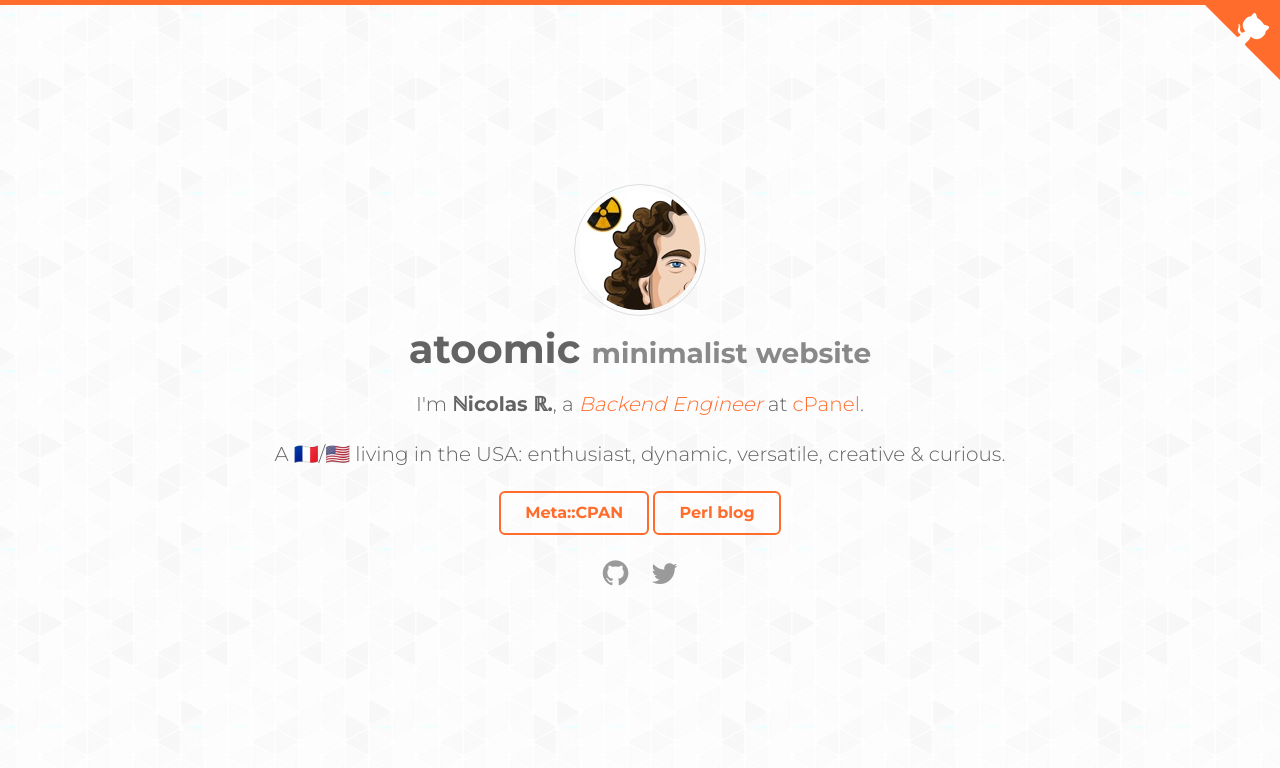
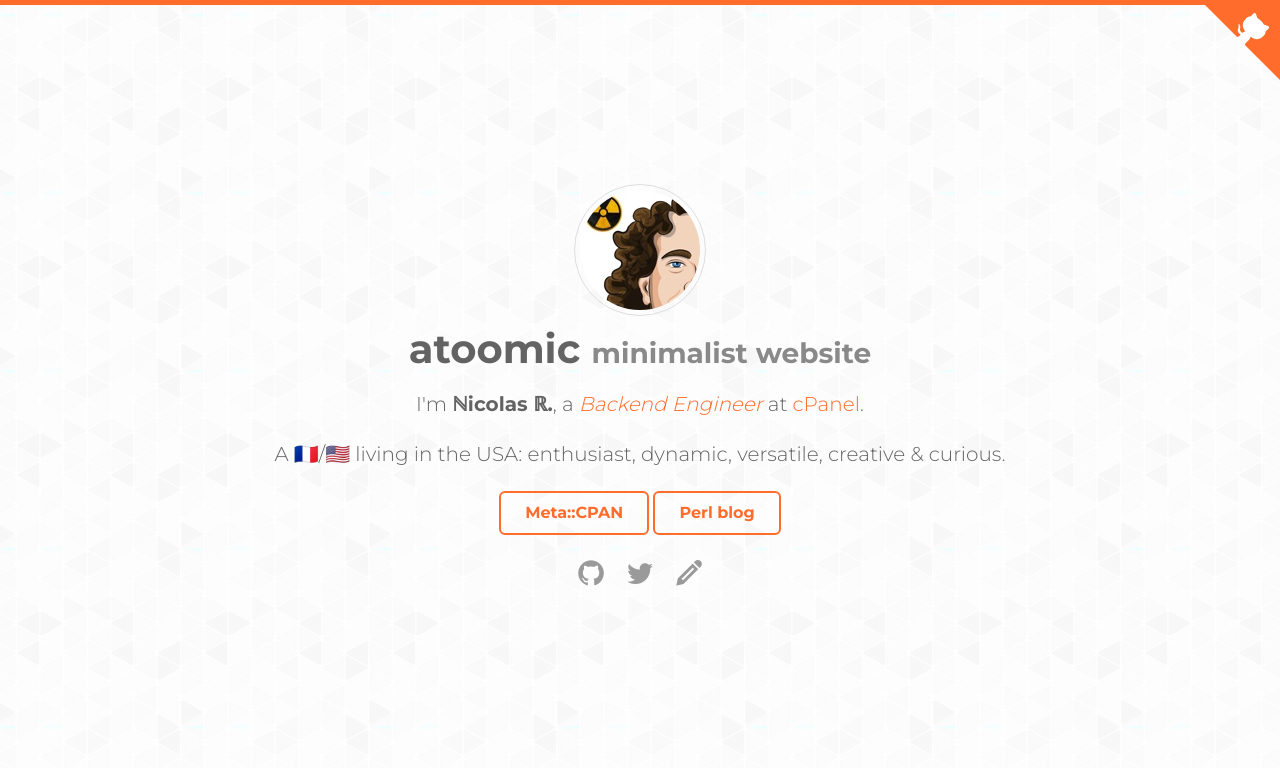
Before and after one commit to atoomic/atoomic.github.io, a plain HTML site: page index.html in a window 1280 px wide. Drawn offline with Linux system fonts and the light colour scheme; files whose address does not match are found by name.

Commit message:
Add pdf resume

```diff
--- a/index.html
+++ b/index.html
@@ -35,6 +35,7 @@ if (!(window.location.host.startsWith("127.0.0.1") || window.location.host.start
       <ul class="social">
   <li><a href="https://github.com/atoomic" target="_blank"><i class="icon icon-github"></i></a></li>
   <li><a href="https://twitter.com/atoomic" target="_blank"><i class="icon icon-twitter"></i></a></li>
+  <li><a href="https://raw.githubusercontent.com/atoomic/atoomic.github.io/master/n_rochelemagne-resume.pdf" target="_blank"><i class="icon icon-pencil"></i></a></li>
 </ul>
     </div>
   </div>
```
Also changed, not shown: 2 other files.
